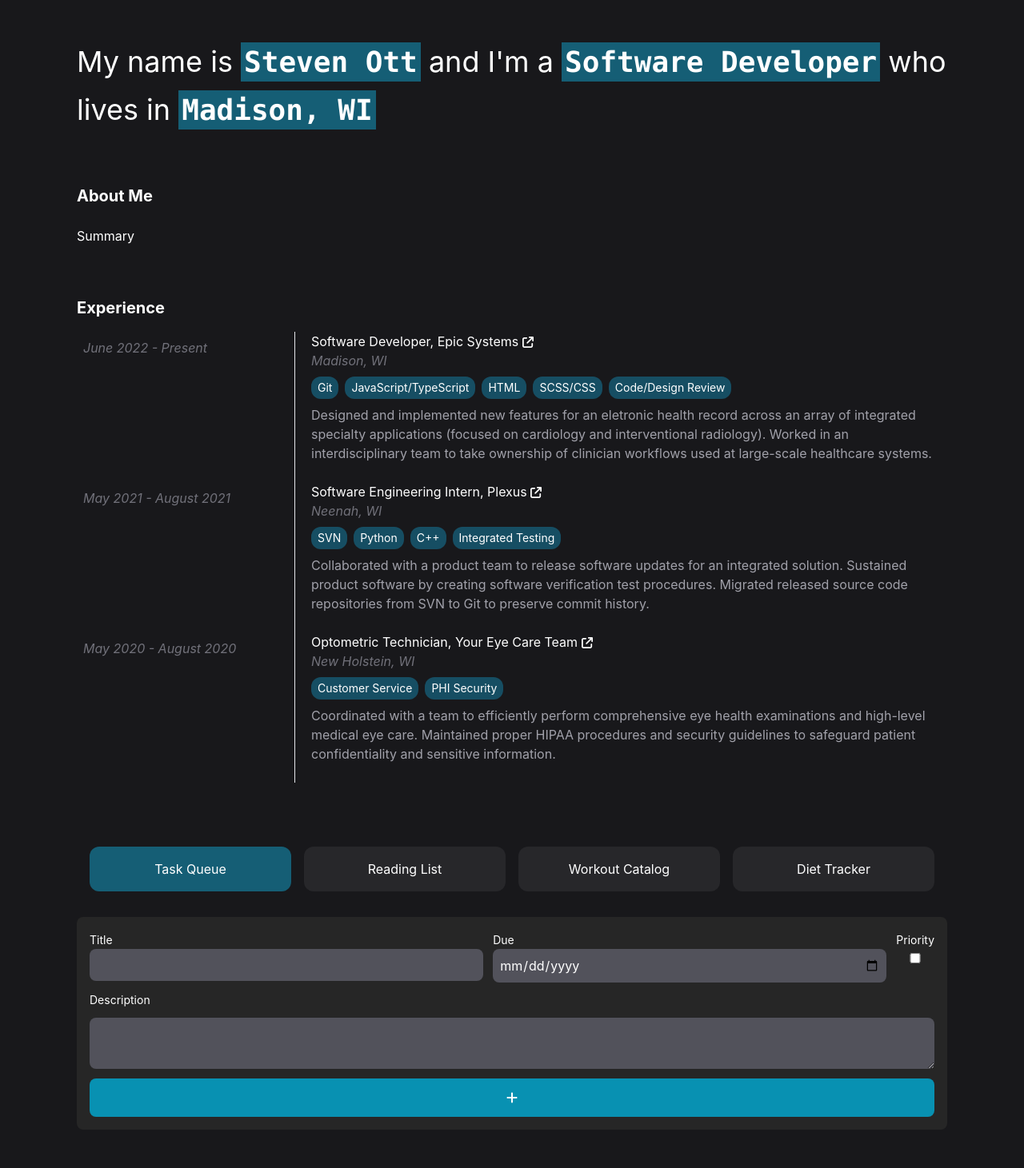
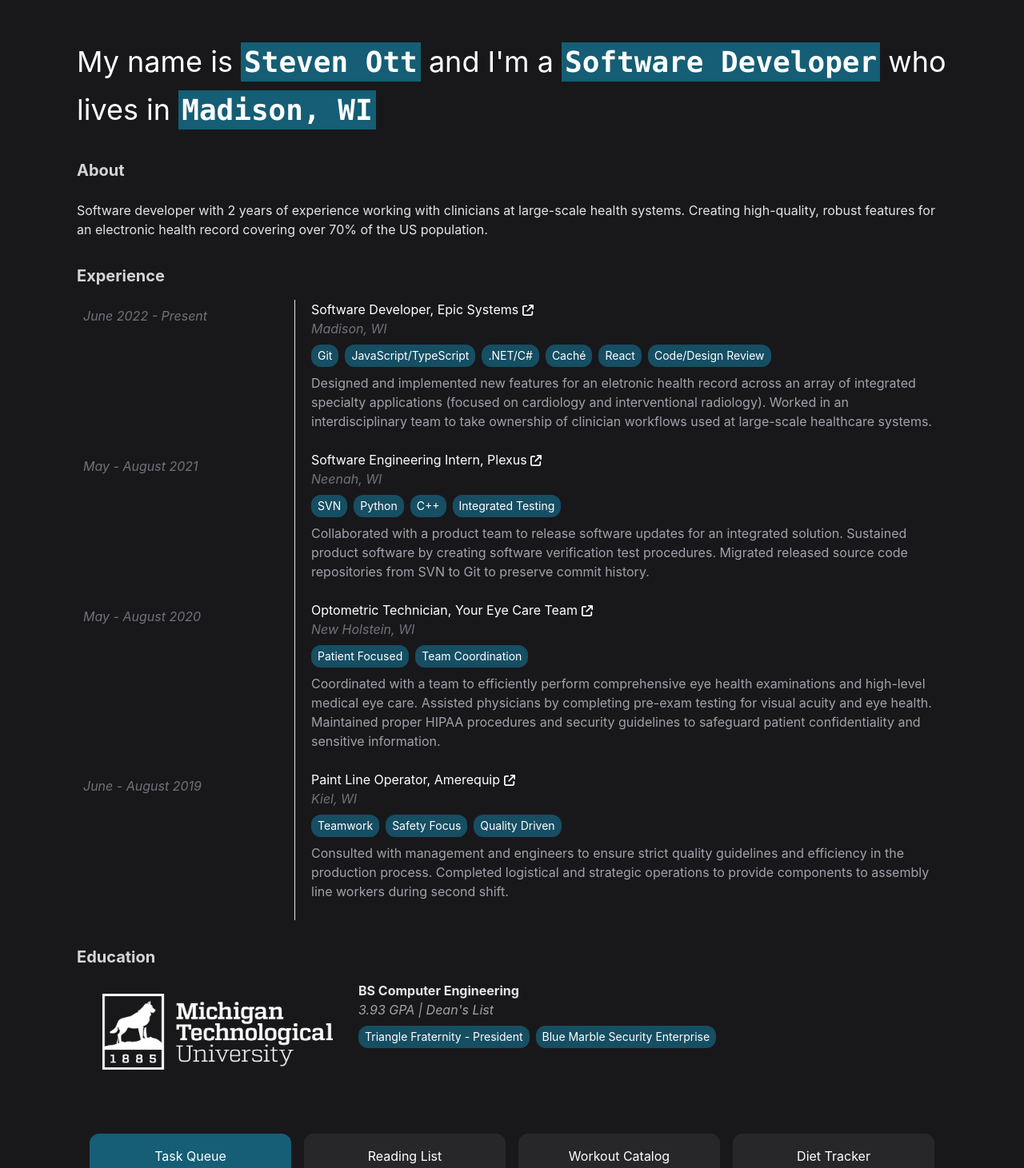
Before and after one commit to stuott/stuott.github.io, a React (Create React App) app in the folder web-ui/: page / in a window 1280 px wide. Shown: the top 1461 px of the page at 80% size. Built offline with nearby package versions, Linux system fonts and the light colour scheme.

Commit message:
Add simple education card and update about

```diff
--- a/web-ui/src/App.tsx
+++ b/web-ui/src/App.tsx
@@ -1,18 +1,18 @@
 import "./App.css";
+import Intro, { About } from "./components/About";
 import Education from "./components/Education";
 import Experience from "./components/Experience";
-import Intro, { About } from "./components/Intro";
 import Projects from "./components/Projects";
 
 function App() {
   return (
     <body>
       <main className="mx-auto min-h-screen max-w-screen-xl px-6 py-12 md:px-12 md:py-16 lg:px-24 lg:py-12">
-        <div className="grid gap-16">
+        <div className="grid gap-8">
           <Intro />
           <About />
-          {/* <Education /> */}
           <Experience />
+          <Education />
           <Projects />
         </div>
       </main>
--- a/web-ui/src/components/Intro.tsx
+++ b/web-ui/src/components/About.tsx
@@ -1,4 +1,5 @@
-import Title from "./CardUtils";
+import jsonData from "../data/about.json";
+import { Title } from "./CardUtils";
 
 export default function Intro() {
   const emphasis = "transition p-1 bg-cyan-800 font-bold font-mono";
@@ -15,10 +16,16 @@
 }
 
 export function About() {
+  const data = jsonData.data;
+
   return (
-    <div className="text-white grid gap-6">
-      <Title title="About Me" />
-      <p>Summary</p>
+    <div className="text-zinc-200 grid gap-6">
+      <Title title="About" />
+      <div className="grid gap-3">
+        {data.map((paragraph) => {
+          return <p className="">{paragraph.join(". ") + "."}</p>;
+        })}
+      </div>
     </div>
   );
 }
--- a/web-ui/src/components/CardUtils.tsx
+++ b/web-ui/src/components/CardUtils.tsx
@@ -1,4 +1,20 @@
-export default function Title(props: { title: string }) {
+export function Title(props: { title: string }) {
   const { title } = props;
-  return <h2 className="text-xl font-bold">{title}</h2>;
+  return <h2 className="text-zinc-300 text-xl font-bold">{title}</h2>;
 }
+
+export function Badges(props: { captions: string[] }) {
+  const { captions } = props;
+
+  return (
+    <ul className="flex flex-wrap gap-2 pt-2">
+      {captions.map((caption) => {
+        return (
+          <li className="rounded-xl bg-cyan-900 py-1 px-2 text-sm">
+            {caption}
+          </li>
+        );
+      })}
+    </ul>
+  );
+}
--- a/web-ui/src/components/Education.tsx
+++ b/web-ui/src/components/Education.tsx
@@ -1,143 +1,47 @@
+import jsonData from "../data/education.json";
+import { Badges, Title } from "./CardUtils";
+
 export default function Education() {
-  const freshmanCard = (
-    <EducationCard
-      title="Freshman"
-      years="2018 - 2019"
-      categories={[
-        {
-          title: "Degree-Specific",
-          courses: [
-            "Intro to Programming II",
-            "Programming at the HW/SW Interface",
-            "Essential Math for EE",
-            "ECE 1.0",
-          ],
-        },
-        {
-          title: "STEM-Focused",
-          courses: [
-            "Engineering Analysis & Problem Solving",
-            "Calculus Plus w/ Technology I",
-            "Calculus with Technology II",
-            "Physics by Inquiry I",
-            "University Physics I - Mechanics",
-          ],
-        },
-        {
-          title: "Humanities",
-          courses: ["Global Issues", "Introduction to Sociology"],
-        },
-      ]}
-    />
+  return (
+    <div className="text-white">
+      <Title title="Education" />
+      <div className="flex flex-col sm:flex-row gap-4 p-4">
+        <a
+          className="w-4/6 sm:1/2 md:w-1/3"
+          href="https://www.mtu.edu/"
+          target="_blank"
+          rel="noopener noreferrer"
+        >
+          <img
+            className="transition hover:scale-[1.02] p-4 hover:bg-cyan-700"
+            alt="Michigan Techological University Logo"
+            src={process.env.PUBLIC_URL + "/MTU_Logo.png"}
+          />
+        </a>
+        <div className=" sm:w-3/4">
+          <p className="text-zinc-200 font-bold">BS Computer Engineering</p>
+          <p className="text-zinc-400 italic">3.93 GPA | Dean's List</p>
+          <Badges
+            captions={[
+              "Triangle Fraternity - President",
+              "Blue Marble Security Enterprise",
+            ]}
+          />
+        </div>
+      </div>
+    </div>
   );
+}
 
-  const sophomoreCard = (
-    <EducationCard
-      title="Sophomore"
-      years="2019 - 2020"
-      categories={[
-        {
-          title: "Degree-Specific",
-          courses: [
-            "Electric Circuits I",
-            "Electric Circuits II and Lab",
-            "Digital Logic and Lab",
-            "Discrete Structures",
-            "Data Structures",
-          ],
-        },
-        {
-          title: "STEM-Focused",
-          courses: [
-            "Elementary Linear Algebra",
-            "Elementary Differential Equations",
-            "Physics by Inquiry II",
-            "University Physics II - Electricity & Magnetism",
-          ],
-        },
-        {
-          title: "Humanities",
-          courses: ["Beginning Acting", "Introduction to Literature"],
-        },
-      ]}
-    />
-  );
-
-  const juniorCard = (
-    <EducationCard
-      title="Junior"
-      years="2020 - 2021"
-      categories={[
-        {
-          title: "Enterprise",
-          courses: ["Blue Marble Security"],
-        },
-        {
-          title: "Degree-Specific",
-          courses: [
-            "Computer Organization",
-            "Introduction to Algorithms",
-            "Electronics",
-            "Signals and Systems",
-            "Systems Programming",
-            "HW/SW System Integration",
-          ],
-        },
-        {
-          title: "STEM-Focused",
-          courses: [
-            "Engineering Statistics",
-            "Design Fundamentals",
-            "Statistical Programming and Analysis",
-          ],
-        },
-        {
-          title: "Humanities",
-          courses: ["Technical and Professional Communication", "Mythology"],
-        },
-      ]}
-    />
-  );
-
-  const seniorCard = (
-    <EducationCard
-      title="Senior"
-      years="2021 - 2022"
-      categories={[
-        {
-          title: "Enterprise",
-          courses: ["Blue Marble Security", "Communication Contexts"],
-        },
-        {
-          title: "Degree-Specific",
-          courses: [
-            "Formal Models of Computation",
-            "Computer Systems Engineering & Performance",
-            "Computer Networks",
-            "Embedded System Interfacing",
-          ],
-        },
-        {
-          title: "STEM-Focus",
-          courses: [
-            "Understanding the Earth",
-            "Introduction to Archaeology",
-            "Electric Energy Systems",
-          ],
-        },
-      ]}
-    />
-  );
+export function EducationDetailed() {
+  const data = jsonData.data;
 
   return (
-    <>
-      <div className="grid xl:grid-cols-2 gap-16 w-full text-left">
-        {seniorCard}
-        {juniorCard}
-        {sophomoreCard}
-        {freshmanCard}
-      </div>
-    </>
+    <div className="grid xl:grid-cols-2 gap-16 w-full text-left">
+      {data.map((grade) => (
+        <EducationCard data={grade} />
+      ))}
+    </div>
   );
 }
 
@@ -146,23 +50,23 @@
   courses: string[];
 }
 
-interface educationCardProps {
+interface grade {
   title: string;
   years: string;
   categories: educationCategory[];
 }
 
-function EducationCard(props: educationCardProps) {
-  const { title, years, categories } = props;
+function EducationCard(props: { data: grade }) {
+  const { data } = props;
 
   return (
     <div className="flex flex-col md:flex-row w-full gap-4 text-white ">
       <div className="w-full md:w-1/4">
-        <h1 className="text-2xl font-serif ">{title}</h1>
-        <h2 className="italic">{years}</h2>
+        <h1 className="text-2xl font-serif ">{data.title}</h1>
+        <h2 className="italic">{data.years}</h2>
       </div>
       <div className="grid p-6 gap-6 w-full md:w-3/4 bg-cyan-900">
-        {categories.map((category) => {
+        {data.categories.map((category) => {
           return (
             <div className="flex flex-col">
               <h2 className="font-bold">{category.title}</h2>
--- a/web-ui/src/components/Experience.tsx
+++ b/web-ui/src/components/Experience.tsx
@@ -1,7 +1,7 @@
 import { faArrowUpRightFromSquare } from "@fortawesome/free-solid-svg-icons";
 import { FontAwesomeIcon } from "@fortawesome/react-fontawesome";
 import jsonData from "../data/experience.json";
-import Title from "./CardUtils";
+import { Badges, Title } from "./CardUtils";
 
 interface experience {
   title: string;
@@ -51,7 +51,7 @@
           companyURL={exp.companyURL}
           location={exp.location}
         />
-        <ExperienceSkills skills={exp.skills} />
+        <Badges captions={exp.skills} />
         <ExperiencePoints points={exp.points} />
       </div>
     </div>
@@ -69,7 +69,7 @@
   return (
     <>
       <a
-        className="transition hover:text-cyan-300"
+        className="transition hover:underline hover:text-cyan-300"
         href={companyURL}
         target="_blank"
         rel="noopener noreferrer"
@@ -80,20 +80,6 @@
       </a>
       <p className="italic text-zinc-500">{location}</p>
     </>
-  );
-}
-
-function ExperienceSkills(props: { skills: string[] }) {
-  const { skills } = props;
-
-  return (
-    <ul className="flex flex-wrap gap-2 pt-2">
-      {skills.map((skill) => {
-        return (
-          <li className="rounded-xl bg-cyan-900 py-1 px-2 text-sm">{skill}</li>
-        );
-      })}
-    </ul>
   );
 }
 
--- a/web-ui/src/components/Projects.tsx
+++ b/web-ui/src/components/Projects.tsx
@@ -16,13 +16,13 @@
 
   return (
     <div className="flex flex-col gap-4 w-full text-white ">
-      <div className="grid grid-cols-4 p-4 gap-4 place-content-around">
+      <div className="grid grid-cols-2 sm:grid-cols-4 p-4 gap-4 place-content-around">
         {projects.map((project) => {
           return (
             <button
               onClick={() => setSelected(project.id)}
               className={
-                "transition rounded-xl p-4 hover:bg-cyan-600" +
+                "transition rounded-xl p-4 hover:bg-cyan-600 hover:scale-[1.05]" +
                 (selected === project.id ? " bg-cyan-800" : " bg-zinc-800")
               }
             >
--- /dev/null
+++ b/web-ui/src/data/about.json
@@ -0,0 +1,8 @@
+{
+  "data": [
+    [
+      "Software developer with 2 years of experience working with clinicians at large-scale health systems",
+      "Creating high-quality, robust features for an electronic health record covering over 70% of the US population"
+    ]
+  ]
+}
--- /dev/null
+++ b/web-ui/src/data/education.json
@@ -0,0 +1,122 @@
+{
+  "data": [
+    {
+      "title": "Freshman",
+      "years": "2018 - 2019",
+      "categories": [
+        {
+          "title": "Degree-Specific",
+          "courses": [
+            "Intro to Programming II",
+            "Programming at the HW/SW Interface",
+            "Essential Math for EE",
+            "ECE 1.0"
+          ]
+        },
+        {
+          "title": "STEM-Focused",
+          "courses": [
+            "Engineering Analysis & Problem Solving",
+            "Calculus Plus w/ Technology I",
+            "Calculus with Technology II",
+            "Physics by Inquiry I",
+            "University Physics I - Mechanics"
+          ]
+        },
+        {
+          "title": "Humanities",
+          "courses": ["Global Issues", "Introduction to Sociology"]
+        }
+      ]
+    },
+    {
+      "title": "Sophomore",
+      "years": "2019 - 2020",
+      "categories": [
+        {
+          "title": "Degree-Specific",
+          "courses": [
+            "Electric Circuits I",
+            "Electric Circuits II and Lab",
+            "Digital Logic and Lab",
+            "Discrete Structures",
+            "Data Structures"
+          ]
+        },
+        {
+          "title": "STEM-Focused",
+          "courses": [
+            "Elementary Linear Algebra",
+            "Elementary Differential Equations",
+            "Physics by Inquiry II",
+            "University Physics II - Electricity & Magnetism"
+          ]
+        },
+        {
+          "title": "Humanities",
+          "courses": ["Beginning Acting", "Introduction to Literature"]
+        }
+      ]
+    },
+    {
+      "title": "Junior",
+      "years": "2020 - 2021",
+      "categories": [
+        {
+          "title": "Enterprise",
+          "courses": ["Blue Marble Security"]
+        },
+        {
+          "title": "Degree-Specific",
+          "courses": [
+            "Computer Organization",
+            "Introduction to Algorithms",
+            "Electronics",
+            "Signals and Systems",
+            "Systems Programming",
+            "HW/SW System Integration"
+          ]
+        },
+        {
+          "title": "STEM-Focused",
+          "courses": [
+            "Engineering Statistics",
+            "Design Fundamentals",
+            "Statistical Programming and Analysis"
+          ]
+        },
+        {
+          "title": "Humanities",
+          "courses": ["Technical and Professional Communication", "Mythology"]
+        }
+      ]
+    },
+    {
+      "title": "Senior",
+      "years": "2021 - 2022",
+      "categories": [
+        {
+          "title": "Enterprise",
+          "courses": ["Blue Marble Security", "Communication Contexts"]
+        },
+        {
+          "title": "Degree-Specific",
+          "courses": [
+            "Formal Models of Computation",
+            "Computer Systems Engineering & Performance",
+            "Computer Networks",
+            "Embedded System Interfacing"
+          ]
+        },
+        {
+          "title": "STEM-Focus",
+          "courses": [
+            "Understanding the Earth",
+            "Introduction to Archaeology",
+            "Electric Energy Systems"
+          ]
+        }
+      ]
+    }
+  ]
+}
--- a/web-ui/src/data/experience.json
+++ b/web-ui/src/data/experience.json
@@ -13,8 +13,9 @@
       "skills": [
         "Git",
         "JavaScript/TypeScript",
-                "HTML",
-                "SCSS/CSS",
+        ".NET/C#",
+        "Caché",
+        "React",
         "Code/Design Review"
       ]
     },
@@ -23,33 +24,38 @@
       "company": "Plexus",
       "companyURL": "https://www.plexus.com/",
       "location": "Neenah, WI",
-            "time": "May 2021 - August 2021",
+      "time": "May - August 2021",
       "points": [
         "Collaborated with a product team to release software updates for an integrated solution",
         "Sustained product software by creating software verification test procedures",
         "Migrated released source code repositories from SVN to Git to preserve commit history"
       ],
-            "skills": [
-                "SVN",
-                "Python",
-                "C++",
-                "Integrated Testing"
-            ]
+      "skills": ["SVN", "Python", "C++", "Integrated Testing"]
     },
     {
       "title": "Optometric Technician",
       "company": "Your Eye Care Team",
       "companyURL": "https://www.youreyecareteam.com/",
       "location": "New Holstein, WI",
-            "time": "May 2020 - August 2020",
+      "time": "May - August 2020",
       "points": [
         "Coordinated with a team to efficiently perform comprehensive eye health examinations and high-level medical eye care",
+        "Assisted physicians by completing pre-exam testing for visual acuity and eye health",
         "Maintained proper HIPAA procedures and security guidelines to safeguard patient confidentiality and sensitive information"
       ],
-            "skills": [
-                "Customer Service",
-                "PHI Security"
-            ]
+      "skills": ["Patient Focused", "Team Coordination"]
+    },
+    {
+      "title": "Paint Line Operator",
+      "company": "Amerequip",
+      "companyURL": "https://www.amerequip.com/",
+      "location": "Kiel, WI",
+      "time": "June - August 2019",
+      "points": [
+        "Consulted with management and engineers to ensure strict quality guidelines and efficiency in the production process",
+        "Completed logistical and strategic operations to provide components to assembly line workers during second shift"
+      ],
+      "skills": ["Teamwork", "Safety Focus", "Quality Driven"]
     }
   ]
 }
```
Also changed, not shown: web-ui/public/MTU_Logo.png (added). Lines whose indentation alone changed are shown as unchanged.
